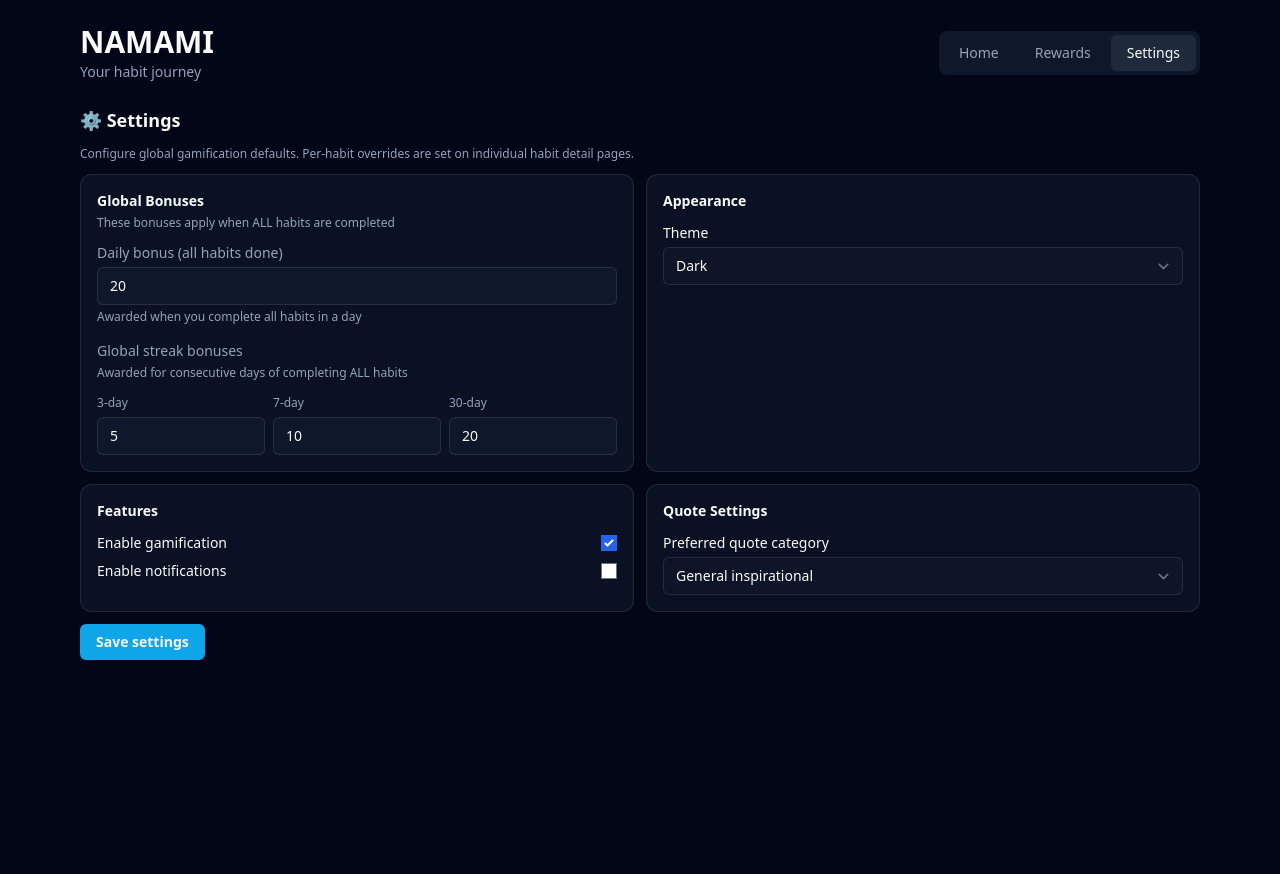
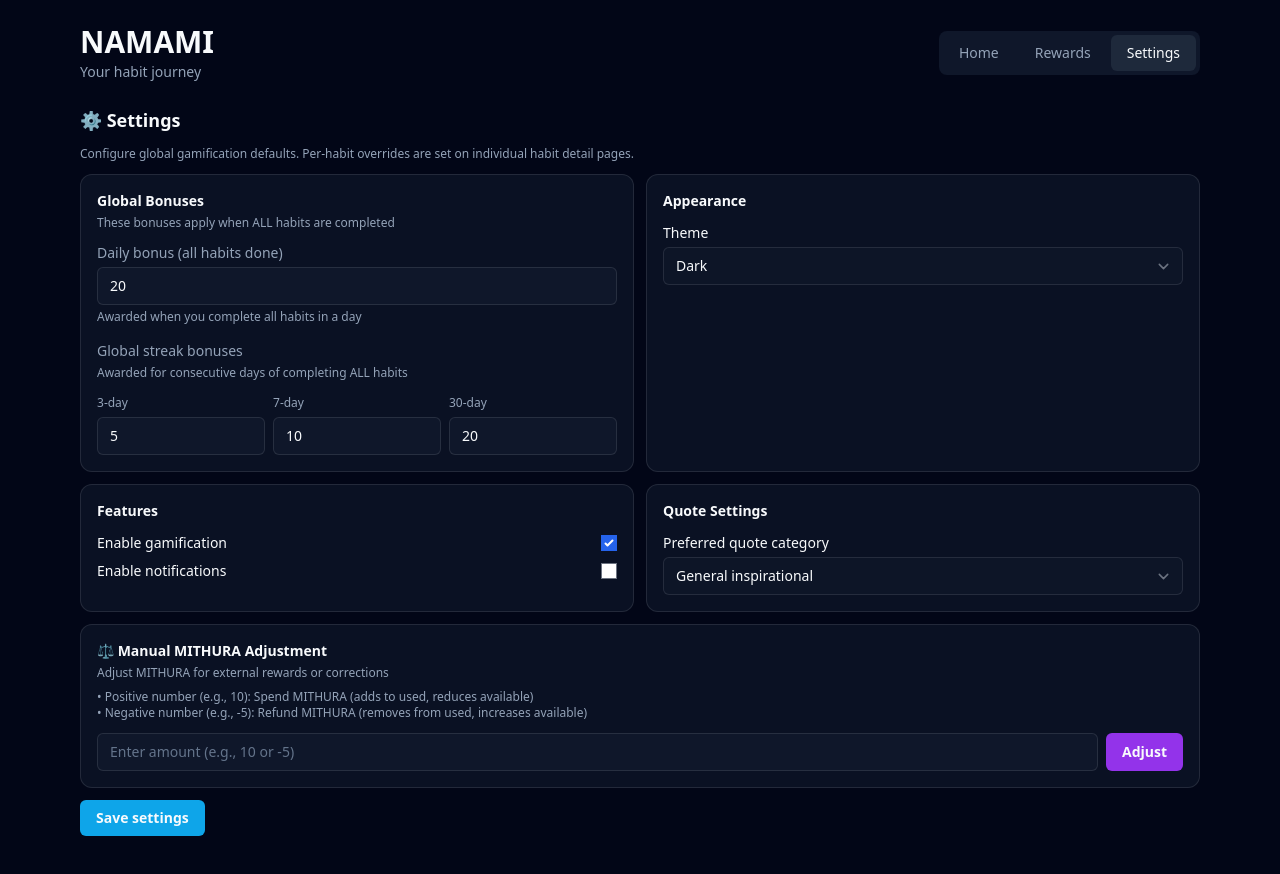
Before and after one commit to mithulcrafts/NAMAMI-Habit-tracker, a React (Vite) app: page / in a window 1280 px wide. Both pictures are taken after a click on the button "Settings". Before the commit the page ends 800 px from the top, so only its background shows below. Built offline with nearby package versions, Linux system fonts and the light colour scheme.

Commit message:
Solves issue #16

```diff
--- a/src/App.jsx
+++ b/src/App.jsx
@@ -32,6 +32,7 @@ const Shell = () => {
     updateSettings,
     addCustomQuote,
     updateHabitGamification,
+    adjustMithura,
   } = useApp()
 
   const [openHabitId, setOpenHabitId] = useState(null)
@@ -85,7 +86,7 @@ const Shell = () => {
           />
         )
       case 'settings':
-        return <Settings settings={settings} onUpdate={updateSettings} />
+        return <Settings settings={settings} onUpdate={updateSettings} onAdjustMithura={adjustMithura} />
       default:
         return null
     }
--- a/src/context/AppContext.jsx
+++ b/src/context/AppContext.jsx
@@ -261,6 +261,7 @@ export const AppProvider = ({ children }) => {
     customQuotes: [],
     claimedRewards: [],
     earnedBadges: [], // Track earned badges with habit and timestamp
+    manualAdjustment: 0, // Track manual MITHURA adjustments
     schemaVersion: SCHEMA_VERSION,
   })
   const [loading, setLoading] = useState(true)
@@ -309,6 +310,7 @@ export const AppProvider = ({ children }) => {
       }
       if (version < SCHEMA_VERSION) {
         migrated.earnedBadges = migrated.earnedBadges || []
+        migrated.manualAdjustment = migrated.manualAdjustment || 0
       }
       return migrated
     }
@@ -355,8 +357,8 @@ export const AppProvider = ({ children }) => {
   )
 
   const pointsSpent = useMemo(
-    () => calculatePointsSpent(state.claimedRewards, state.rewards),
-    [state.claimedRewards, state.rewards],
+    () => calculatePointsSpent(state.claimedRewards, state.rewards) + (state.manualAdjustment || 0),
+    [state.claimedRewards, state.rewards, state.manualAdjustment],
   )
 
   const points = Math.max(0, lifetimePoints - pointsSpent)
@@ -482,6 +484,13 @@ export const AppProvider = ({ children }) => {
     setState((prev) => ({ ...prev, customQuotes: [...prev.customQuotes, quote.trim()] }))
   }
 
+  const adjustMithura = (amount) => {
+    setState((prev) => ({
+      ...prev,
+      manualAdjustment: (prev.manualAdjustment || 0) + amount,
+    }))
+  }
+
   const updateSettings = (partial) => {
     setState((prev) => ({ ...prev, settings: { ...prev.settings, ...partial } }))
   }
@@ -528,6 +537,7 @@ export const AppProvider = ({ children }) => {
     addCustomQuote,
     updateSettings,
     updateHabitGamification,
+    adjustMithura,
   }
 
   return <AppContext.Provider value={value}>{children}</AppContext.Provider>
--- a/src/pages/Settings.jsx
+++ b/src/pages/Settings.jsx
@@ -1,7 +1,7 @@
 import { useEffect, useState } from 'react'
 import { requestNotificationPermission } from '../utils/notifications'
 
-export const Settings = ({ settings, onUpdate }) => {
+export const Settings = ({ settings, onUpdate, onAdjustMithura }) => {
   const [local, setLocal] = useState(settings)
 
   useEffect(() => {
@@ -108,6 +108,8 @@ export const Settings = ({ settings, onUpdate }) => {
         </div>
       </div>
 
+      <MithuraAdjustment onAdjust={onAdjustMithura} />
+
       <button
         onClick={handleSave}
         className="rounded-md bg-brand-500 px-4 py-2 text-sm font-semibold text-white"
@@ -117,3 +119,48 @@ export const Settings = ({ settings, onUpdate }) => {
     </div>
   )
 }
+
+export const MithuraAdjustment = ({ onAdjust }) => {
+  const [amount, setAmount] = useState('')
+
+  const handleAdjust = () => {
+    const value = parseInt(amount, 10)
+    if (isNaN(value) || value === 0) {
+      alert('Please enter a valid non-zero number')
+      return
+    }
+    onAdjust(value)
+    setAmount('')
+  }
+
+  return (
+    <div className="mt-4 rounded-xl border border-white/5 bg-slate-900/70 p-4">
+      <p className="text-sm font-semibold text-white">⚖️ Manual MITHURA Adjustment</p>
+      <p className="mt-1 text-xs text-slate-400">
+        Adjust MITHURA for external rewards or corrections
+      </p>
+      <p className="mt-2 text-xs text-slate-300">
+        • Positive number (e.g., 10): Spend MITHURA (adds to used, reduces available)
+      </p>
+      <p className="text-xs text-slate-300">
+        • Negative number (e.g., -5): Refund MITHURA (removes from used, increases available)
+      </p>
+
+      <div className="mt-3 flex gap-2">
+        <input
+          type="number"
+          value={amount}
+          onChange={(e) => setAmount(e.target.value)}
+          placeholder="Enter amount (e.g., 10 or -5)"
+          className="flex-1 rounded-md border border-white/10 bg-slate-900 px-3 py-2 text-sm"
+        />
+        <button
+          onClick={handleAdjust}
+          className="rounded-md bg-purple-600 px-4 py-2 text-sm font-semibold text-white hover:bg-purple-700"
+        >
+          Adjust
+        </button>
+      </div>
+    </div>
+  )
+}
```
